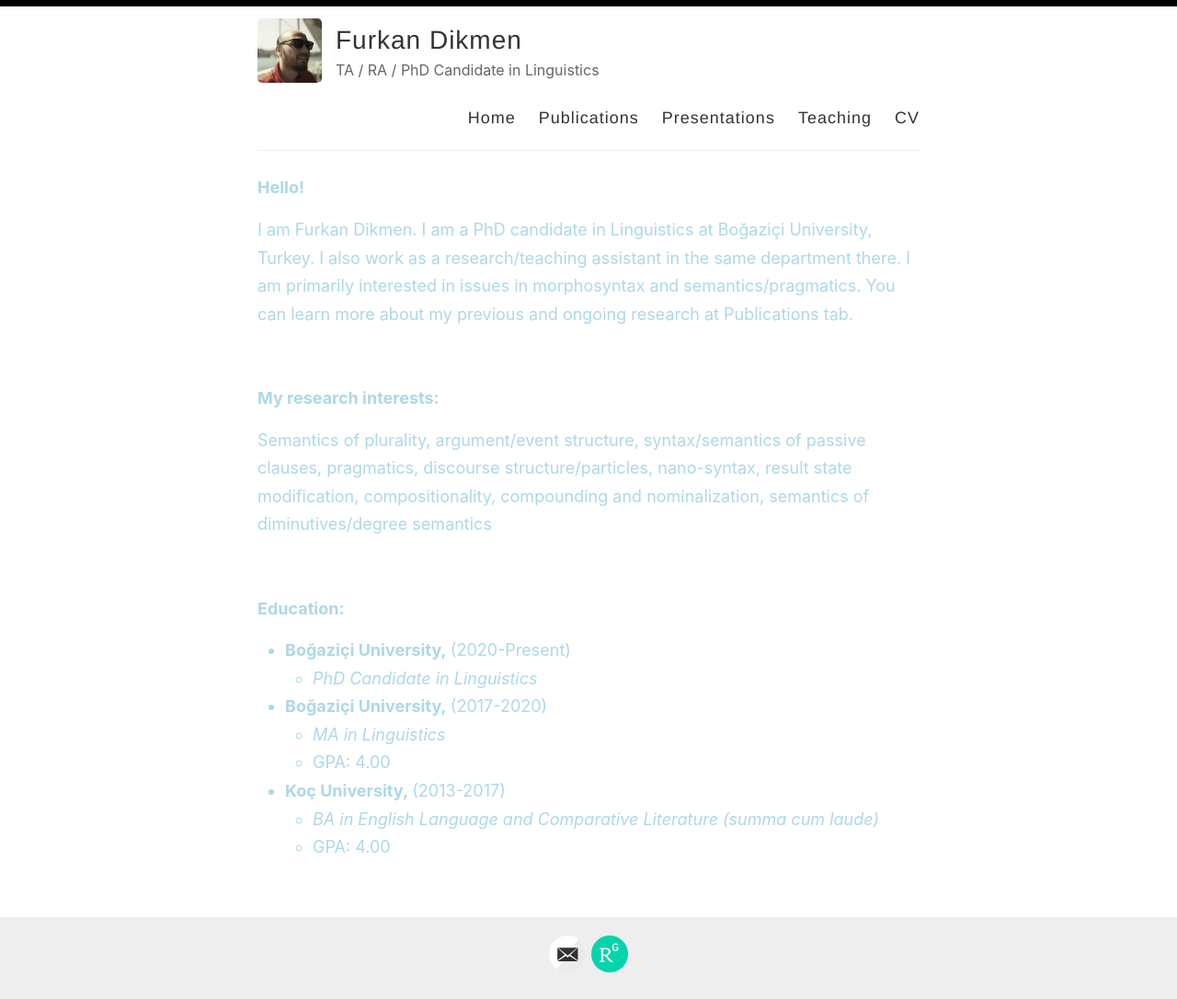
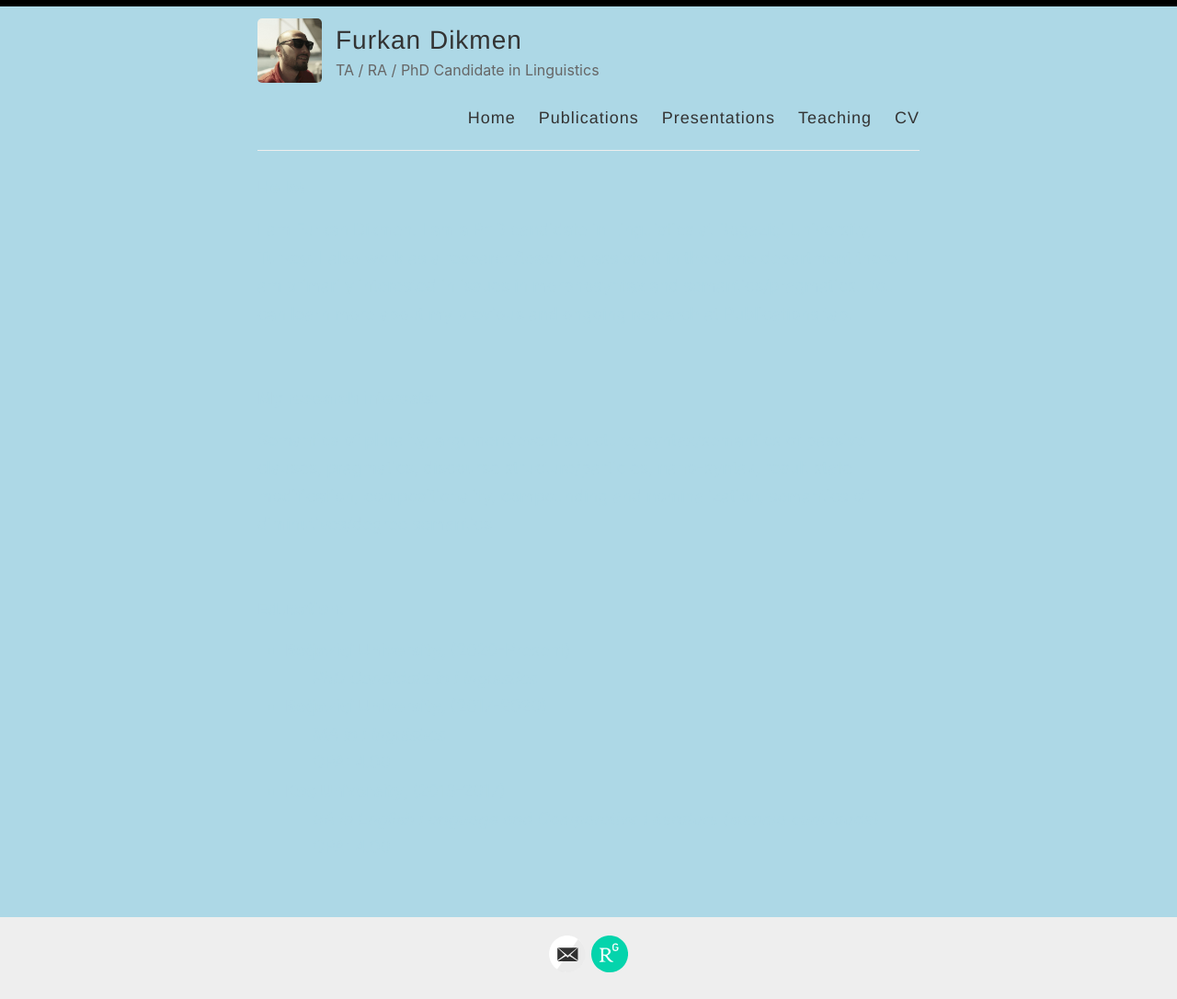
Before and after one commit to furkandikmen/furkandikmen.github.io, a Jekyll site: the page built from index.html, in a window 1280 px wide. Shown: the whole page at 92% size. Built offline with Jekyll 4.4.1, drawn with Linux system fonts in a browser that asks for light colours; the list of posts is cut into pages by our own code.

Commit message:
Update style.scss

```diff
--- a/assets/style.scss
+++ b/assets/style.scss
@@ -21,7 +21,7 @@ html {
 }
 
 body {
-  background: #fff;
+  background: #ADD8E6;
   font-family: -system-ui, -apple-system, BlinkMacSystemFont, "Segoe UI", Roboto, Helvetica, Arial, sans-serif, "Apple Color Emoji", "Segoe UI Emoji", "Segoe UI Symbol";
   color: #ADD8E6;
   line-height: 1.7;
```
